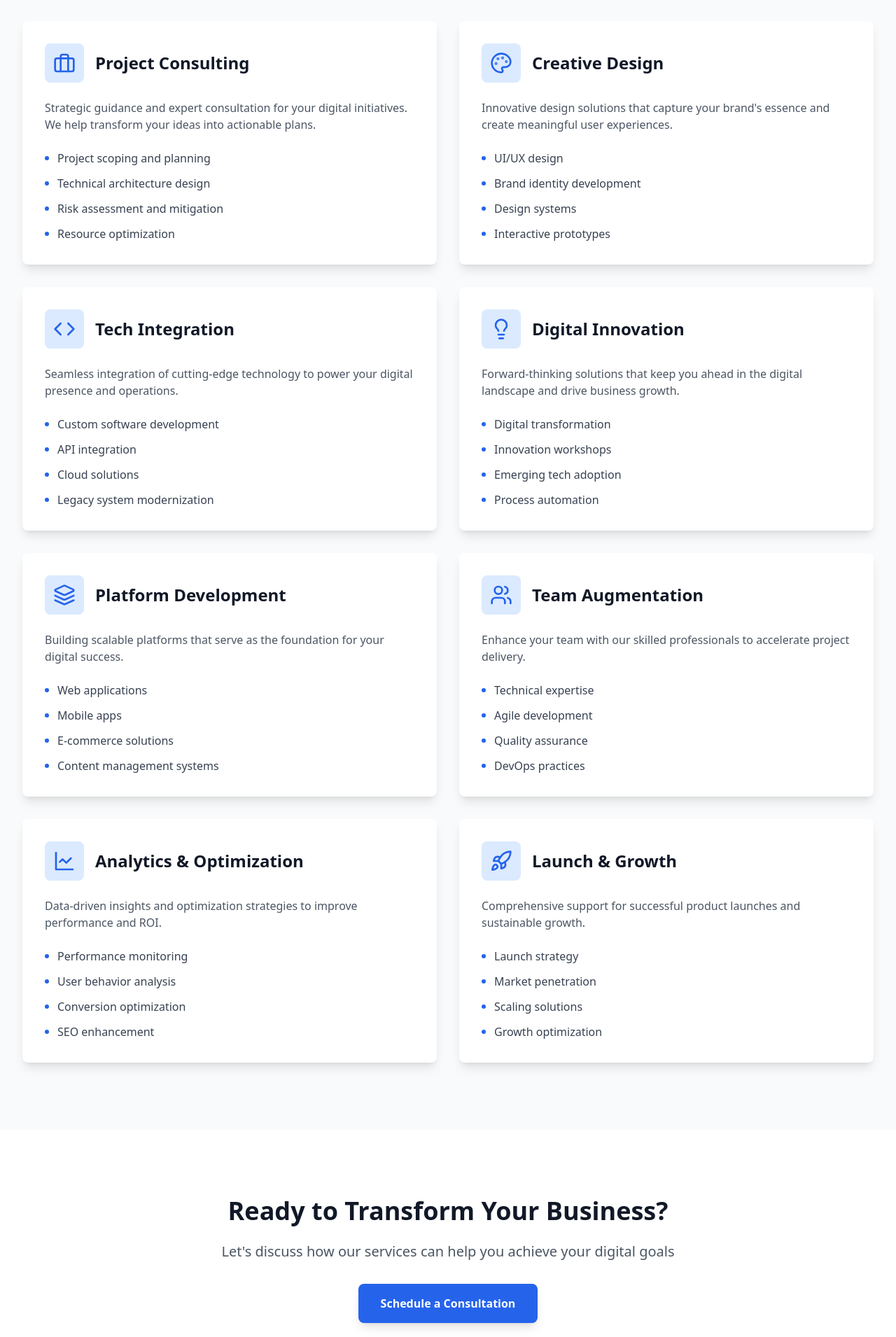
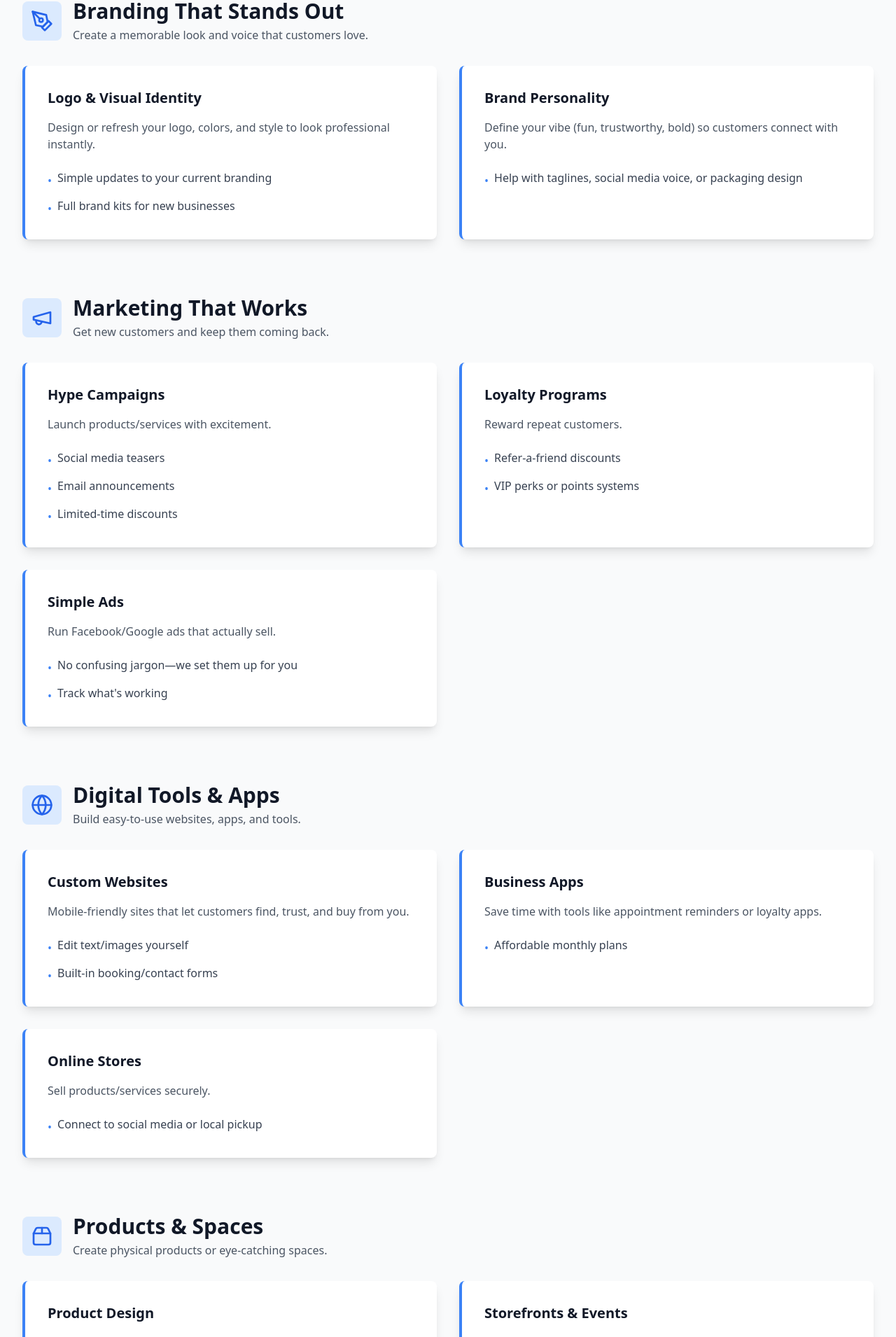
Before and after one commit to SpaceGangUno/blueprint, a React (Vite) app: page /services in a window 1280 px wide. Shown: the part 450-2360 px from the top of the page at 70% size. Built offline with nearby package versions, Linux system fonts and the light colour scheme; no server answers.

Commit message:
Update Services.tsx

```diff
--- a/src/pages/Services.tsx
+++ b/src/pages/Services.tsx
@@ -1,93 +1,137 @@
-import { Code, Palette, Briefcase, Lightbulb, Layers, Users, LineChart, Rocket } from 'lucide-react';
+import { PenTool, Megaphone, Globe, Package2, Lightbulb } from 'lucide-react';
 
 export default function Services() {
-  const services = [
+  // Service categories
+  const serviceCategories = [
     {
-      icon: <Briefcase className="w-8 h-8" />,
-      title: 'Project Consulting',
-      description: 'Strategic guidance and expert consultation for your digital initiatives. We help transform your ideas into actionable plans.',
+      id: 'branding',
+      title: 'Branding That Stands Out',
+      description: 'Create a memorable look and voice that customers love.',
+      icon: <PenTool className="w-8 h-8" />,
+      services: [
+        {
+          title: 'Logo & Visual Identity',
+          description: 'Design or refresh your logo, colors, and style to look professional instantly.',
           features: [
-        'Project scoping and planning',
-        'Technical architecture design',
-        'Risk assessment and mitigation',
-        'Resource optimization'
+            'Simple updates to your current branding',
+            'Full brand kits for new businesses'
           ]
         },
         {
-      icon: <Palette className="w-8 h-8" />,
-      title: 'Creative Design',
-      description: 'Innovative design solutions that capture your brand\'s essence and create meaningful user experiences.',
+          title: 'Brand Personality',
+          description: 'Define your vibe (fun, trustworthy, bold) so customers connect with you.',
           features: [
-        'UI/UX design',
-        'Brand identity development',
-        'Design systems',
-        'Interactive prototypes'
+            'Help with taglines, social media voice, or packaging design'
+          ]
+        }
       ]
     },
     {
-      icon: <Code className="w-8 h-8" />,
-      title: 'Tech Integration',
-      description: 'Seamless integration of cutting-edge technology to power your digital presence and operations.',
+      id: 'marketing',
+      title: 'Marketing That Works',
+      description: 'Get new customers and keep them coming back.',
+      icon: <Megaphone className="w-8 h-8" />,
+      services: [
+        {
+          title: 'Hype Campaigns',
+          description: 'Launch products/services with excitement.',
           features: [
-        'Custom software development',
-        'API integration',
-        'Cloud solutions',
-        'Legacy system modernization'
+            'Social media teasers',
+            'Email announcements',
+            'Limited-time discounts'
           ]
         },
         {
-      icon: <Lightbulb className="w-8 h-8" />,
-      title: 'Digital Innovation',
-      description: 'Forward-thinking solutions that keep you ahead in the digital landscape and drive business growth.',
+          title: 'Loyalty Programs',
+          description: 'Reward repeat customers.',
           features: [
-        'Digital transformation',
-        'Innovation workshops',
-        'Emerging tech adoption',
-        'Process automation'
+            'Refer-a-friend discounts',
+            'VIP perks or points systems'
           ]
         },
         {
-      icon: <Layers className="w-8 h-8" />,
-      title: 'Platform Development',
-      description: 'Building scalable platforms that serve as the foundation for your digital success.',
+          title: 'Simple Ads',
+          description: 'Run Facebook/Google ads that actually sell.',
           features: [
-        'Web applications',
-        'Mobile apps',
-        'E-commerce solutions',
-        'Content management systems'
+            'No confusing jargon—we set them up for you',
+            'Track what\'s working'
+          ]
+        }
       ]
     },
     {
-      icon: <Users className="w-8 h-8" />,
-      title: 'Team Augmentation',
-      description: 'Enhance your team with our skilled professionals to accelerate project delivery.',
+      id: 'digital',
+      title: 'Digital Tools & Apps',
+      description: 'Build easy-to-use websites, apps, and tools.',
+      icon: <Globe className="w-8 h-8" />,
+      services: [
+        {
+          title: 'Custom Websites',
+          description: 'Mobile-friendly sites that let customers find, trust, and buy from you.',
           features: [
-        'Technical expertise',
-        'Agile development',
-        'Quality assurance',
-        'DevOps practices'
+            'Edit text/images yourself',
+            'Built-in booking/contact forms'
           ]
         },
         {
-      icon: <LineChart className="w-8 h-8" />,
-      title: 'Analytics & Optimization',
-      description: 'Data-driven insights and optimization strategies to improve performance and ROI.',
+          title: 'Business Apps',
+          description: 'Save time with tools like appointment reminders or loyalty apps.',
           features: [
-        'Performance monitoring',
-        'User behavior analysis',
-        'Conversion optimization',
-        'SEO enhancement'
+            'Affordable monthly plans'
           ]
         },
         {
-      icon: <Rocket className="w-8 h-8" />,
-      title: 'Launch & Growth',
-      description: 'Comprehensive support for successful product launches and sustainable growth.',
+          title: 'Online Stores',
+          description: 'Sell products/services securely.',
           features: [
-        'Launch strategy',
-        'Market penetration',
-        'Scaling solutions',
-        'Growth optimization'
+            'Connect to social media or local pickup'
+          ]
+        }
+      ]
+    },
+    {
+      id: 'products',
+      title: 'Products & Spaces',
+      description: 'Create physical products or eye-catching spaces.',
+      icon: <Package2 className="w-8 h-8" />,
+      services: [
+        {
+          title: 'Product Design',
+          description: 'Turn your idea into a real product.',
+          features: [
+            'Work with local manufacturers',
+            'Eco-friendly options'
+          ]
+        },
+        {
+          title: 'Storefronts & Events',
+          description: 'Design pop-up shops or booths that attract customers.',
+          features: [
+            'Budget-friendly setups'
+          ]
+        }
+      ]
+    },
+    {
+      id: 'guidance',
+      title: 'Guidance & Planning',
+      description: 'Get clear advice to make smart decisions.',
+      icon: <Lightbulb className="w-8 h-8" />,
+      services: [
+        {
+          title: 'Tech Roadmaps',
+          description: 'Choose the right tools without overspending.',
+          features: [
+            'No confusing tech talk'
+          ]
+        },
+        {
+          title: 'Website Checkups',
+          description: 'Fix issues that might turn customers away.',
+          features: [
+            'Make your site faster and phone-friendly'
+          ]
+        }
       ]
     }
   ];
@@ -106,33 +150,42 @@ export default function Services() {
         </div>
       </section>
 
-      {/* Services Grid */}
-      <section className="py-24 bg-gray-50">
+      {/* Service Categories */}
+      <section className="py-16 bg-gray-50">
         <div className="max-w-7xl mx-auto px-4 sm:px-6 lg:px-8">
+          {serviceCategories.map((category) => (
+            <div key={category.id} id={category.id} className="mb-20">
+              <div className="flex items-center space-x-4 mb-8">
+                <div className="w-14 h-14 bg-blue-100 rounded-lg flex items-center justify-center text-blue-600 flex-shrink-0">
+                  {category.icon}
+                </div>
+                <div>
+                  <h2 className="text-3xl font-bold text-gray-900">{category.title}</h2>
+                  <p className="text-gray-600 mt-1">{category.description}</p>
+                </div>
+              </div>
+
               <div className="grid grid-cols-1 md:grid-cols-2 gap-8">
-            {services.map((service, index) => (
+                {category.services.map((service, serviceIndex) => (
                   <div
-                key={index}
-                className="bg-white rounded-lg shadow-lg p-8 hover:shadow-xl transition-all duration-300"
+                    key={`${category.id}-${serviceIndex}`}
+                    className="bg-white rounded-lg shadow-lg p-8 hover:shadow-xl transition-all duration-300 border-l-4 border-blue-500"
                   >
-                <div className="flex items-center space-x-4 mb-6">
-                  <div className="w-14 h-14 bg-blue-100 rounded-lg flex items-center justify-center text-blue-600">
-                    {service.icon}
-                  </div>
-                  <h3 className="text-2xl font-bold text-gray-900">{service.title}</h3>
-                </div>
+                    <h3 className="text-xl font-bold text-gray-900 mb-4">{service.title}</h3>
                     <p className="text-gray-600 mb-6">{service.description}</p>
                     <ul className="space-y-3">
                       {service.features.map((feature, featureIndex) => (
-                    <li key={featureIndex} className="flex items-center text-gray-700">
-                      <div className="w-1.5 h-1.5 bg-blue-600 rounded-full mr-3" />
-                      {feature}
+                        <li key={featureIndex} className="flex items-start text-gray-700">
+                          <span className="text-blue-500 mr-2 mt-1">•</span>
+                          <span>{feature}</span>
                         </li>
                       ))}
                     </ul>
                   </div>
                 ))}
               </div>
+            </div>
+          ))}
         </div>
       </section>
 
```
Lines whose indentation alone changed are shown as unchanged.
